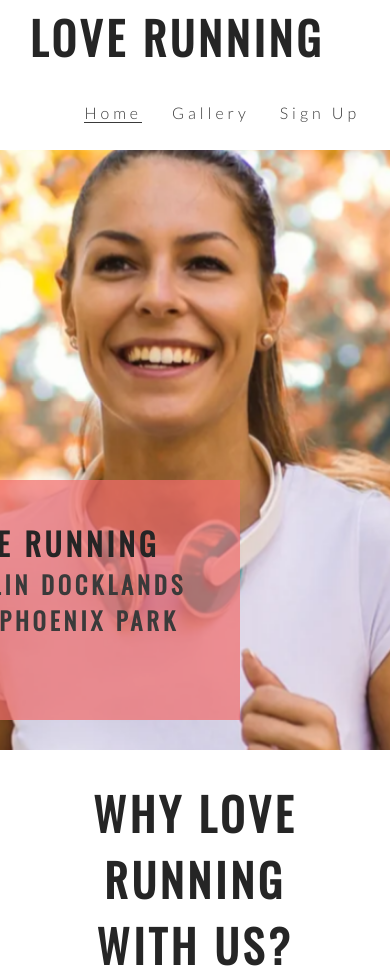
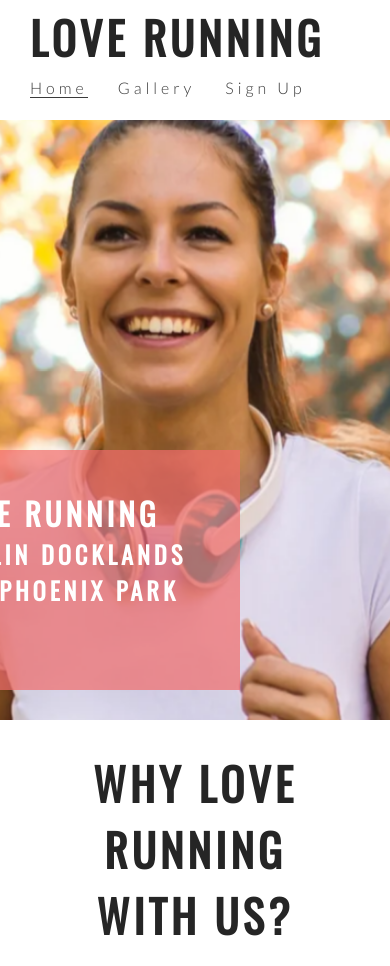
Before and after one commit to rebeccatraceyt/love-running, a plain HTML site: page index.html in a window 390 px wide. Shown: the top 966 px of the page. Drawn offline with nearby package versions, Linux system fonts and the light colour scheme.

Commit message:
Style menu area for screens 950px wide and down

```diff
--- a/assets/css/style.css
+++ b/assets/css/style.css
@@ -64,6 +64,10 @@ h1, h2 {
     overflow: hidden;
 
     position: relative;
+}
+
+#cover-text, #cover-text h2 {
+    color: #fff;
 }
 
 #hero-image {
@@ -269,3 +273,14 @@ footer {
         display: none;
     }
 }
+
+/* For medium screens */
+@media screen and (max-width: 950px) {
+    #menu {
+        clear: left;
+        float: left;
+        margin-left: 30px;
+        margin-bottom: 20px;
+        line-height: 25px;
+    }
+}
--- a/index.html
+++ b/index.html
@@ -33,7 +33,7 @@
         <div id="hero-image"></div>
         <div id="cover-text">
             <h2>Love Running</h2>
-            <h3>Dublin Docklands and Phoenix PArk</h3>
+            <h3>Dublin Docklands and Phoenix Park</h3>
         </div>
     </section>
     <section id="club-ethos">
```
